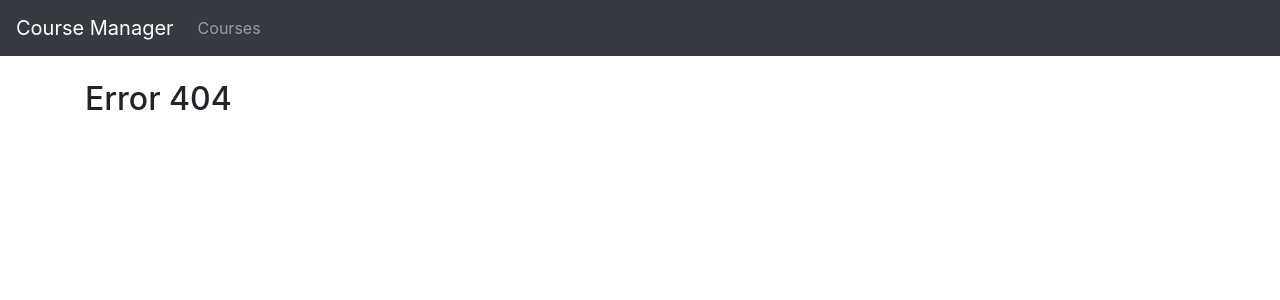
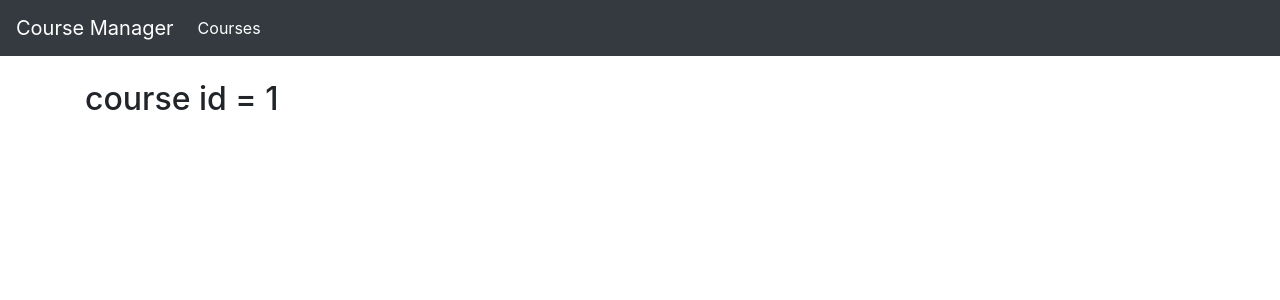
Before and after one commit to AndresonFerreira/gerenciador_de_cursos_angular, an Angular app in the folder course-manager/: page /courses/info/1 in a window 1280 px wide. Before the commit this address had no page. Shown: the top 300 px of the page. Built offline with nearby package versions, Linux system fonts and the light colour scheme.

Commit message:
Rotas para componentes
Rotas para componentes
path variable

```diff
--- /dev/null
+++ b/course-manager/src/app/courses/course-info.component.html
@@ -0,0 +1,4 @@
+<h2>
+course id =
+  {{courseId}}
+</h2>
--- /dev/null
+++ b/course-manager/src/app/courses/course-info.component.ts
@@ -0,0 +1,16 @@
+import { Component, OnInit } from "@angular/core";
+import { ActivatedRoute } from "@angular/router";
+
+@Component({
+  templateUrl: './course-info.component.html'
+})
+export class CourseinfoComponent implements OnInit{
+
+  courseId: number;
+
+  constructor(private activatedRoute: ActivatedRoute) {  }
+
+  ngOnInit(): void {
+    this.courseId = +this.activatedRoute.snapshot.paramMap.get('id');
+  }
+}
--- a/course-manager/src/app/courses/course-list.component.html
+++ b/course-manager/src/app/courses/course-list.component.html
@@ -29,7 +29,9 @@
       <td>
         <app-star [rating]="course.rating"></app-star>
       </td>
-      <td></td>
+      <td>
+        <a [routerLink]="['/courses/info', course.id]" class="btn btn-primary">Edit</a>
+      </td>
     </tr>
 
   </tbody>
--- a/course-manager/src/app/nav-bar/nav-bar.component.html
+++ b/course-manager/src/app/nav-bar/nav-bar.component.html
@@ -1,5 +1,5 @@
 <nav class="navbar navbar-expand-lg navbar-dark bg-dark">
-  <a href="#" class="navbar-brand">Course Manager</a>
+  <a [routerLink]="['/courses']" class="navbar-brand">Course Manager</a>
 
   <button class="navbar-toggler" type="button" data-toggle="collapse" data-target="#navbarSupportedContent"
       aria-controls="navbarSupportedContent" aria-expanded="false" aria-label="Toggle navigation">
@@ -9,7 +9,7 @@
   <div class="collapse navbar-collapse" id="navbarSupportedContent">
       <ul class="navbar-nav mr-auto">
           <li class="nav-item">
-              <a  href="#" routerLinkActive="active" class="nav-link">Courses</a>
+              <a [routerLink]="['/courses']" routerLinkActive="active" href="#" routerLinkActive="active" class="nav-link">Courses</a>
           </li>
       </ul>
   </div>
```
Also changed, not shown: course-manager/src/app/app.module.ts (+8 -3 lines).
